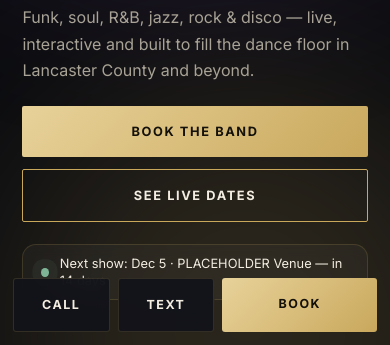
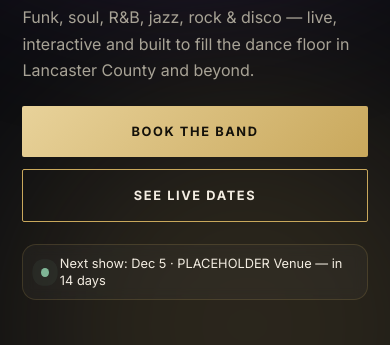
Before and after one commit to ComputerDude94/3rdPowerFamilySoul, a plain HTML site: page index.html in a window 390 px wide. Shown: the part 499-844 px from the top of the page. Drawn offline with nearby package versions, Linux system fonts and the light colour scheme.

Commit message:
Pin mobile quick bar reliably; hide it over booking form and footer
Co-Authored-By: Claude Sonnet 5.5 <noreply@anthropic.com>
Claude-Session: https://claude.ai/code/session_01Pz21qKYhQX47i4Ls3ojUer

```diff
--- a/index.html
+++ b/index.html
@@ -2,7 +2,7 @@
 <html lang="en">
 <head>
   <meta charset="utf-8">
-  <meta name="viewport" content="width=device-width, initial-scale=1">
+  <meta name="viewport" content="width=device-width, initial-scale=1, viewport-fit=cover">
   <title>3rd Power Family Soul | Live Funk &amp; Soul Band — Lancaster, PA</title>
   <meta name="description" content="3rd Power Family Soul — high-energy funk, soul, R&B, jazz, rock and disco band from Lancaster, PA. See upcoming shows, check open dates and book the band.">
   <meta name="theme-color" content="#0b0c10">
--- a/script.js
+++ b/script.js
@@ -150,6 +150,9 @@
   // ---- visibility: call/text links, share, event structured data
   const tel = B.phone.replace(/\D/g, "");
   ["qcall", "hero-call"].forEach((id) => { const a = $(id); if (a) a.href = "tel:" + tel; });
+  const qb = document.querySelector(".quickbar"), hide = new Set();
+  const qio = new IntersectionObserver((es) => { es.forEach((e) => (e.isIntersecting ? hide.add(e.target.id || "f") : hide.delete(e.target.id || "f"))); qb.classList.toggle("off", hide.size > 0); }, { threshold: 0, rootMargin: "-35% 0px -35% 0px" });
+  qio.observe($("book")); qio.observe(document.querySelector("footer"));
   $("qtext").href = "sms:" + tel;
   const sh = document.createElement("button"); sh.className = "share"; sh.textContent = "Share this page";
   sh.onclick = async () => {
--- a/styles.css
+++ b/styles.css
@@ -2,7 +2,7 @@
 --serif:"Cormorant Garamond",Georgia,"Times New Roman",serif;--sans:Inter,system-ui,-apple-system,"Segoe UI",Roboto,sans-serif}
 *{box-sizing:border-box}
 html{scroll-behavior:smooth;scroll-padding-top:4.5rem}
-body{margin:0;font-family:var(--sans);background:var(--bg);color:var(--text);line-height:1.65;-webkit-font-smoothing:antialiased;overflow-x:hidden}
+body{margin:0;font-family:var(--sans);background:var(--bg);color:var(--text);line-height:1.65;-webkit-font-smoothing:antialiased;overflow-x:clip}
 a{color:var(--gold)}
 img{max-width:100%}
 .progress{position:fixed;top:0;left:0;height:3px;width:0;background:linear-gradient(90deg,var(--gold),var(--gold2));z-index:60}
@@ -217,3 +217,8 @@ a:focus-visible,button:focus-visible,input:focus-visible,summary:focus-visible{o
   .scroll{display:none}
   footer{padding-bottom:6.5rem}
 }
+
+/* pinned quick bar */
+html{overflow-x:clip}
+.quickbar{position:fixed !important;bottom:calc(.8rem + env(safe-area-inset-bottom,0px)) !important;transform:translate3d(0,0,0);will-change:transform;transition:transform .35s ease,opacity .35s ease;-webkit-transform:translate3d(0,0,0)}
+.quickbar.off{transform:translate3d(0,160%,0);opacity:0;pointer-events:none}
```
